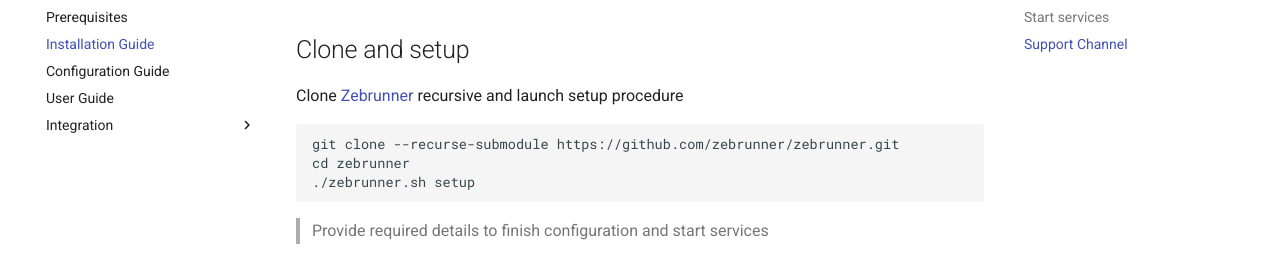
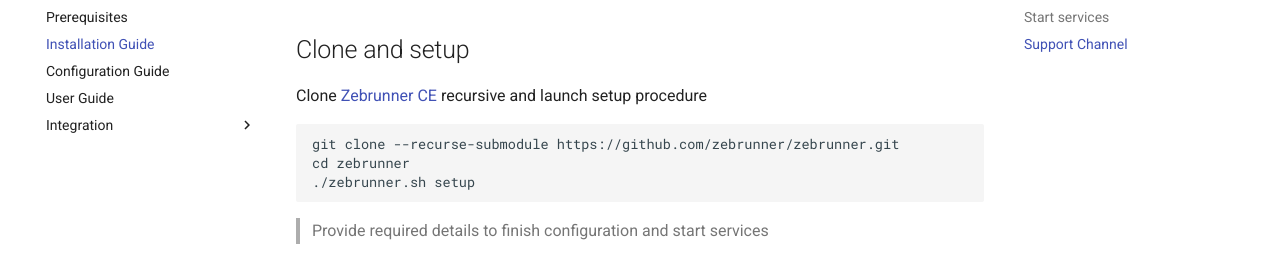
Before and after one commit to zebrunner/community-edition, an MkDocs documentation site: the page built from docs/install-guide.md, in a window 1280 px wide and 1073 px high. Shown: the part 148-427 px from the top of the window. Built offline with MkDocs 1.6.1 and Material for MkDocs 9.7.7, drawn with Linux system fonts in a browser that asks for light colours; comment, search, counter and statistics services are not loaded; old or Windows-style settings are respelled for this version of MkDocs.

````diff
--- a/docs/install-guide.md
+++ b/docs/install-guide.md
@@ -1,7 +1,7 @@
 # Installation Guide
 
 ## Clone and setup
-Clone [Zebrunner](https://github.com/zebrunner/zebrunner) recursive and launch setup procedure
+Clone [Zebrunner CE](https://github.com/zebrunner/community-edition) recursive and launch setup procedure
 ```
 git clone --recurse-submodule https://github.com/zebrunner/zebrunner.git
 cd zebrunner
````
